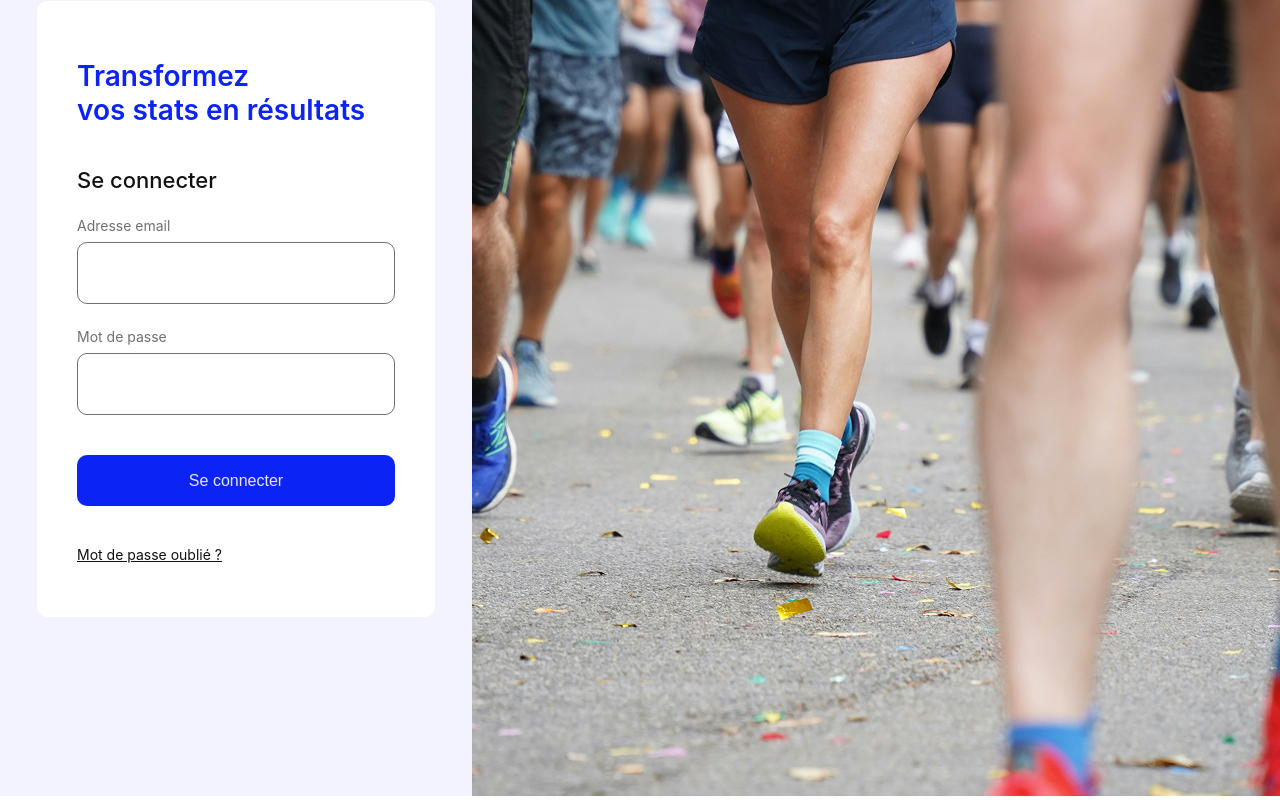
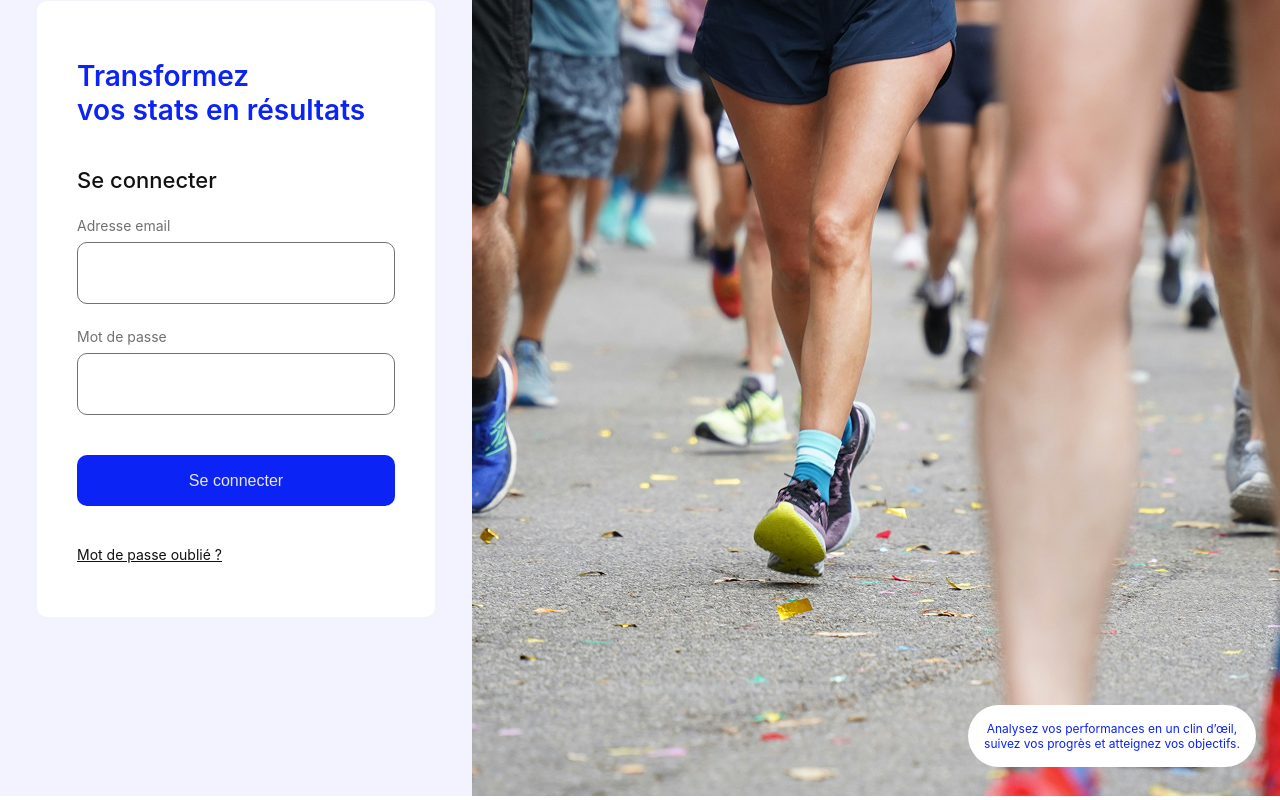
Before and after one commit to StellaElian/sportsee-front, a React (Create React App) app: page /login in a window 1280 px wide. Shown: the part 228-1028 px from the top of the page. Built offline with nearby package versions, Linux system fonts and the light colour scheme.

Commit message:
Ajout bulle texte manquant

```diff
--- a/src/pages/Login/Login.jsx
+++ b/src/pages/Login/Login.jsx
@@ -111,6 +111,13 @@ export default function Login() {
                     alt="Course à pied"
                     className={styles.coverImage}
                 />
+
+                {/* LA BULLE */}
+                <div className={styles.infoBubble}>
+                    Analysez vos performances en un clin d’œil,<br />
+                    suivez vos progrès et atteignez vos objectifs.
+                </div>
+
             </div>
 
         </div>
--- a/src/pages/Login/Login.module.css
+++ b/src/pages/Login/Login.module.css
@@ -1,4 +1,3 @@
-
 .loginWrapper {
     display: flex;
     min-height: 100vh;
@@ -100,6 +99,7 @@
 }
 
 .rightColumn {
+    position: relative;
     width: 808px;
     height: 1024px;
 }
@@ -110,6 +110,26 @@
     object-fit: cover;
 }
 
+.infoBubble {
+    position: absolute;
+    right: 24px;
+    bottom: 29px;
+    width: 288px;
+    height: 62px;
+    background-color: #FFFFFF;
+    border-radius: 50px;
+    display: flex;
+    align-items: center;
+    justify-content: center;
+    text-align: center;
+    color: #0B23F4;
+    font-family: 'Inter', sans-serif;
+    font-size: 12px;
+    font-weight: 400;
+    padding: 0 16px;
+    box-sizing: border-box;
+}
+
 .errorPassword {
     color: red;
     text-align: center;
```
